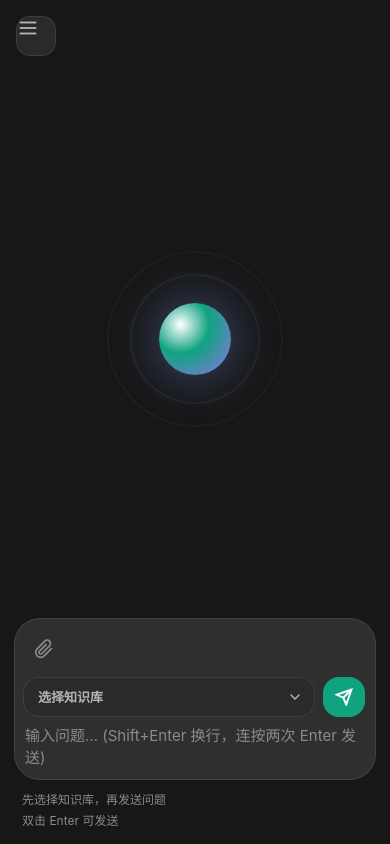
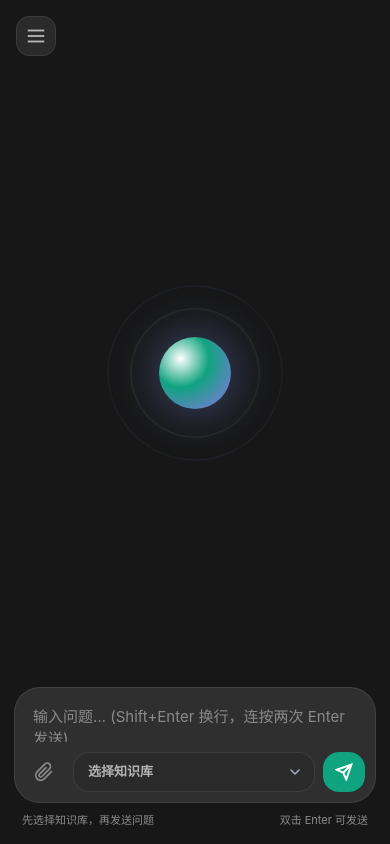
Before and after one commit to Zhiyi1214/A_level_service, a Flask app: page / in a window 390 px wide. Run offline with Flask 3, Linux system fonts and the light colour scheme.

Commit message:
some frontend bugs fixed

```diff
--- a/app.py
+++ b/app.py
@@ -36,6 +36,7 @@ limiter = Limiter(
 app.config['MAX_CONTENT_LENGTH'] = int(os.getenv('MAX_CONTENT_LENGTH', 52428800))
 app.config['UPLOAD_FOLDER'] = os.getenv('UPLOAD_FOLDER', './uploads')
 ALLOWED_EXTENSIONS = set(os.getenv('ALLOWED_EXTENSIONS', 'jpg,jpeg,png,gif,webp,pdf,txt,doc,docx').split(','))
+FRONTEND_VERSION = os.getenv('FRONTEND_VERSION', '19')
 
 DIFY_API_URL = (os.getenv('DIFY_API_URL') or 'http://localhost/v1').rstrip('/')
 SOURCES_CONFIG_PATH = Path(os.getenv('SOURCES_CONFIG_PATH', './config/sources.json'))
@@ -266,7 +267,7 @@ def get_image_mime_type(filename):
 @app.route('/')
 def index():
     """Serve the main HTML page"""
-    return render_template('index.html')
+    return render_template('index.html', frontend_version=FRONTEND_VERSION)
 
 
 @app.route('/api/sources', methods=['GET'])
--- a/static/style.css
+++ b/static/style.css
@@ -330,15 +367,21 @@ body {
     position: absolute;
     top: 16px;
     left: 16px;
-    z-index: 5;
+    z-index: 25;
     width: 40px;
     height: 40px;
     border: 1px solid var(--border-color);
     border-radius: 14px;
     background: var(--bg-soft);
     color: var(--text-secondary);
+    align-items: center;
+    justify-content: center;
     cursor: pointer;
     backdrop-filter: blur(18px);
+}
+
+.app-container.sidebar-collapsed .mobile-menu-btn {
+    display: inline-flex;
 }
 
 .messages-area {
@@ -870,28 +929,50 @@ body {
 
     .input-box-container {
         flex-wrap: wrap;
+        align-items: stretch;
+        row-gap: 10px;
     }
 
     .message-input {
-        order: 2;
+        order: 1;
         width: 100%;
         flex-basis: 100%;
-        padding-top: 0;
+        align-self: stretch;
+        padding: 8px 10px 2px;
+    }
+
+    .attach-btn {
+        order: 2;
     }
 
     .input-actions {
-        width: 100%;
-        justify-content: space-between;
+        order: 3;
+        flex: 1;
+        min-width: 0;
+        margin-left: 0;
+        max-width: none;
+        justify-content: flex-end;
     }
 
     .source-select-inline {
-        flex: 1;
+        flex: 1 1 auto;
+        min-width: 0;
         max-width: none;
     }
 
     .input-footer {
-        flex-direction: column;
-        gap: 4px;
+        align-items: flex-start;
+        gap: 12px;
+    }
+
+    .input-footer span {
+        flex: 1 1 0;
+        min-width: 0;
+        line-height: 1.4;
+    }
+
+    .input-footer span:last-child {
+        text-align: right;
     }
 }
 
@@ -920,4 +1001,9 @@ body {
     .source-select-inline {
         height: 40px;
     }
+
+    .input-footer {
+        font-size: 11px;
+        gap: 10px;
+    }
 }
--- a/templates/index.html
+++ b/templates/index.html
@@ -4,7 +4,7 @@
     <meta charset="UTF-8">
     <meta name="viewport" content="width=device-width, initial-scale=1.0">
     <title>AI Assistant - Powered by Dify</title>
-    <link rel="stylesheet" href="{{ url_for('static', filename='style.css') }}?v=14">
+    <link rel="stylesheet" href="{{ url_for('static', filename='style.css') }}?v={{ frontend_version }}">
     <link rel="stylesheet" href="{{ url_for('static', filename='vendor/katex/katex.min.css') }}">
 </head>
 <body data-theme="dark">
@@ -19,9 +19,16 @@
                             <span class="logo-subtext">Assistant</span>
                         </div>
                     </div>
-                    <button class="theme-toggle-btn" id="themeToggleBtn" type="button" onclick="toggleTheme()" title="切换主题">
-                        <span class="theme-toggle-icon">☀</span>
-                    </button>
+                    <div class="sidebar-controls">
+                        <button class="sidebar-collapse-btn" id="sidebarCollapseBtn" type="button" onclick="toggleDesktopSidebar()" title="收起侧边栏" aria-label="收起侧边栏">
+                            <svg width="18" height="18" viewBox="0 0 24 24" fill="none" stroke="currentColor" stroke-width="2.2" aria-hidden="true">
+                                <path d="M15 18l-6-6 6-6"></path>
+                            </svg>
+                        </button>
+                        <button class="theme-toggle-btn" id="themeToggleBtn" type="button" onclick="toggleTheme()" title="切换主题">
+                            <span class="theme-toggle-icon">☀</span>
+                        </button>
+                    </div>
                 </div>
             </div>
 
@@ -39,12 +46,13 @@
 
             <div class="sidebar-footer">
                 <span>Made by Ray zhang</span>
+                <span class="footer-version">v{{ frontend_version }}</span>
             </div>
         </aside>
 
         <main class="main-content">
             <div class="chat-container">
-                <button class="mobile-menu-btn" type="button" onclick="toggleSidebar()" title="打开侧边栏">
+                <button class="mobile-menu-btn" type="button" onclick="toggleSidebar()" title="切换侧边栏" aria-label="切换侧边栏" aria-expanded="false">
                     <svg width="22" height="22" viewBox="0 0 24 24" fill="none" stroke="currentColor" stroke-width="2">
                         <line x1="3" y1="6" x2="21" y2="6"></line>
                         <line x1="3" y1="12" x2="21" y2="12"></line>
@@ -102,6 +110,6 @@
     <script src="{{ url_for('static', filename='vendor/katex/katex.min.js') }}"></script>
     <script src="{{ url_for('static', filename='vendor/marked.min.js') }}"></script>
     <script src="{{ url_for('static', filename='vendor/purify.min.js') }}"></script>
-    <script src="{{ url_for('static', filename='script.js') }}?v=14"></script>
+    <script src="{{ url_for('static', filename='script.js') }}?v={{ frontend_version }}"></script>
 </body>
 </html>
```
Also changed, not shown: other parts of static/style.css (+55 -2 lines), static/script.js (+119 -3 lines).
